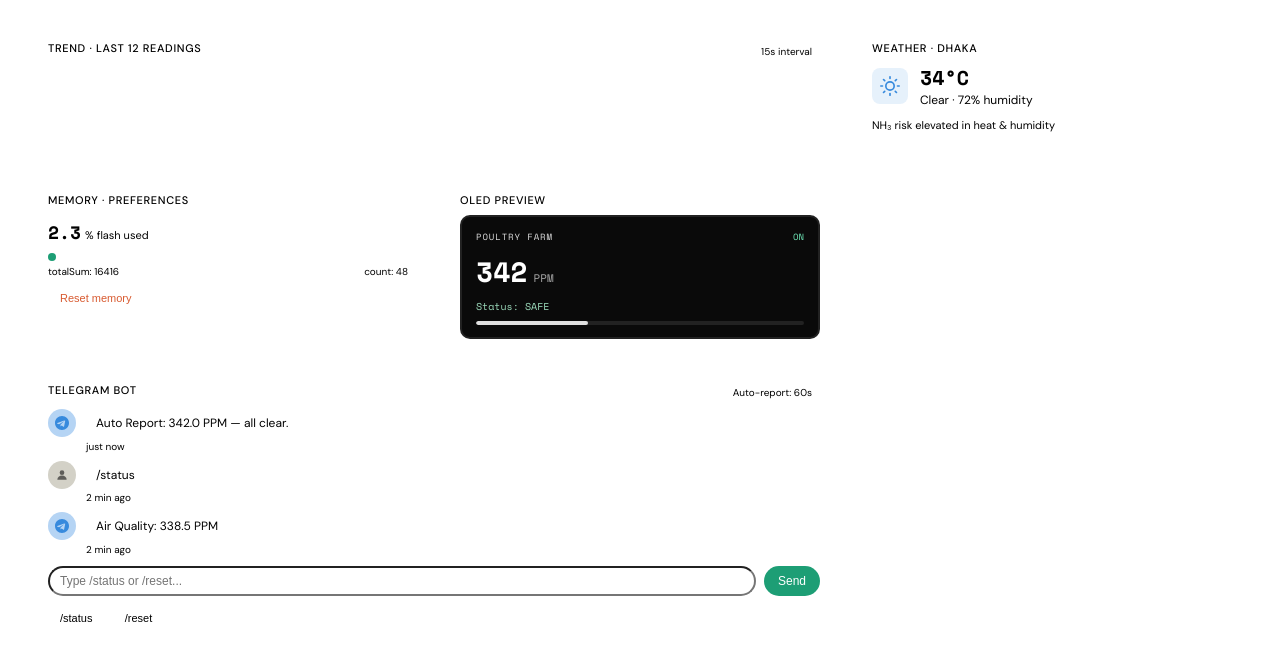
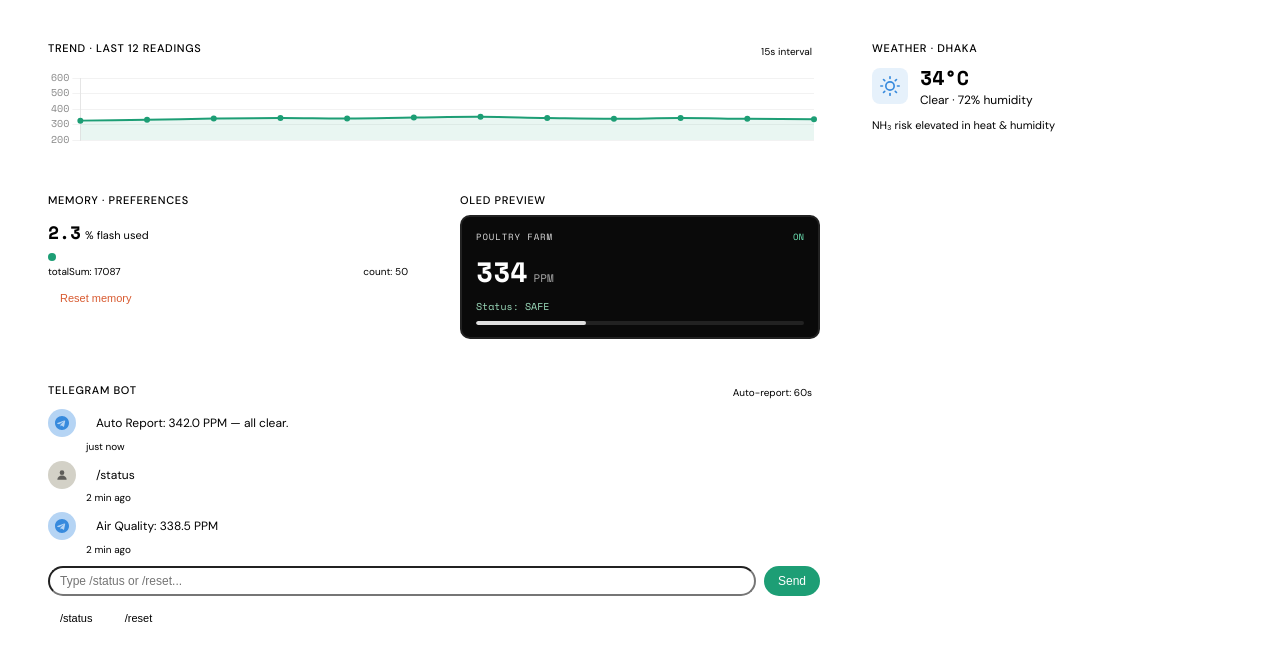
Before and after one commit to nayeem49032/Smart-IOT-Project, a plain HTML site: page index.html in a window 1280 px wide. Shown: the part 257-925 px from the top of the page. Drawn offline with nearby package versions, Linux system fonts and the light colour scheme.

Commit message:
correction

```diff
--- a/index.html
+++ b/index.html
@@ -1,14 +1,5 @@
+<script>const ESP32_IP = "http://192.168.10.182";</script>
 <script src="https://cdnjs.cloudflare.com/ajax/libs/Chart.js/4.4.1/chart.umd.js"></script>
-<script>
-  // এই লাইনটি একদম শুরুতে বসিয়ে দিন
-  const ESP32_IP = "http://192.168.10.182";
-
-  // এরপর আপনার বাকি ভেরিয়েবলগুলো আসবে
-  let ppm = 342, sessionPeak = 487, sampleCount = 48, totalSum = 16416, startTime = Date.now();
-  let history = [310, 318, 325, 330, 338, 342, 339, 345, 350, 342, 337, 342];
-
-  // ... বাকি কোড যেমন ছিল তেমনই থাকবে
-</script>
 <style>
   @import url('https://fonts.googleapis.com/css2?family=Space+Mono:wght@400;700&family=DM+Sans:wght@300;400;500;600&display=swap');
 
```
